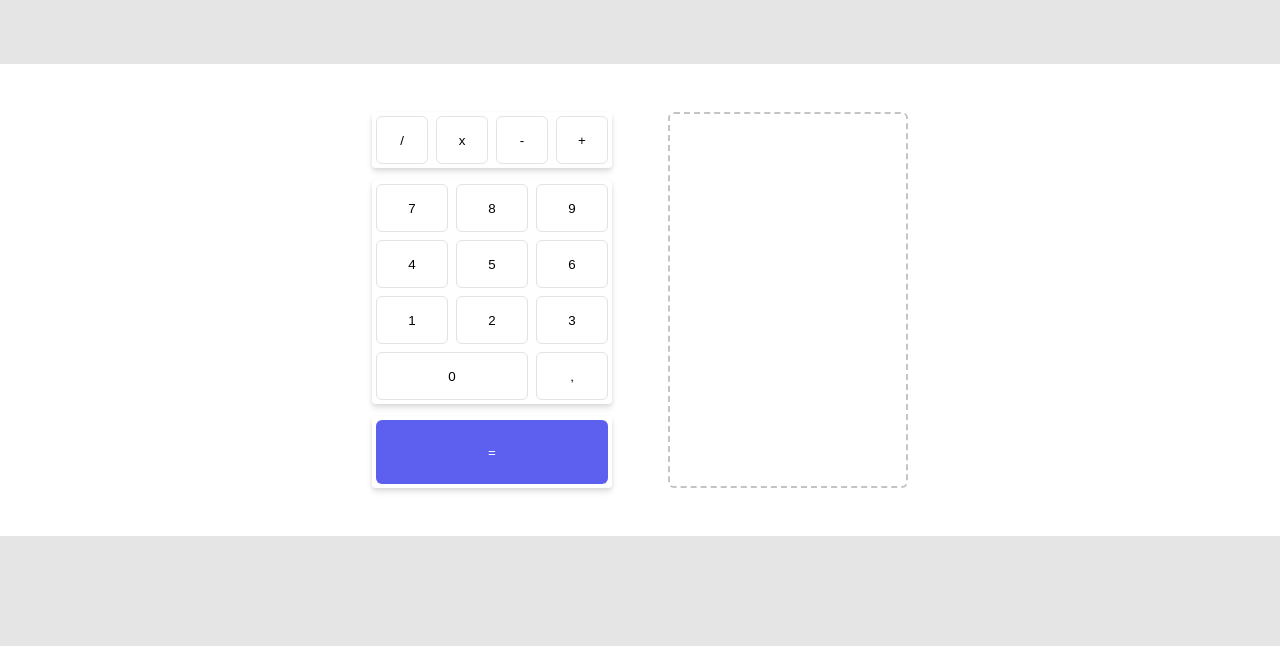
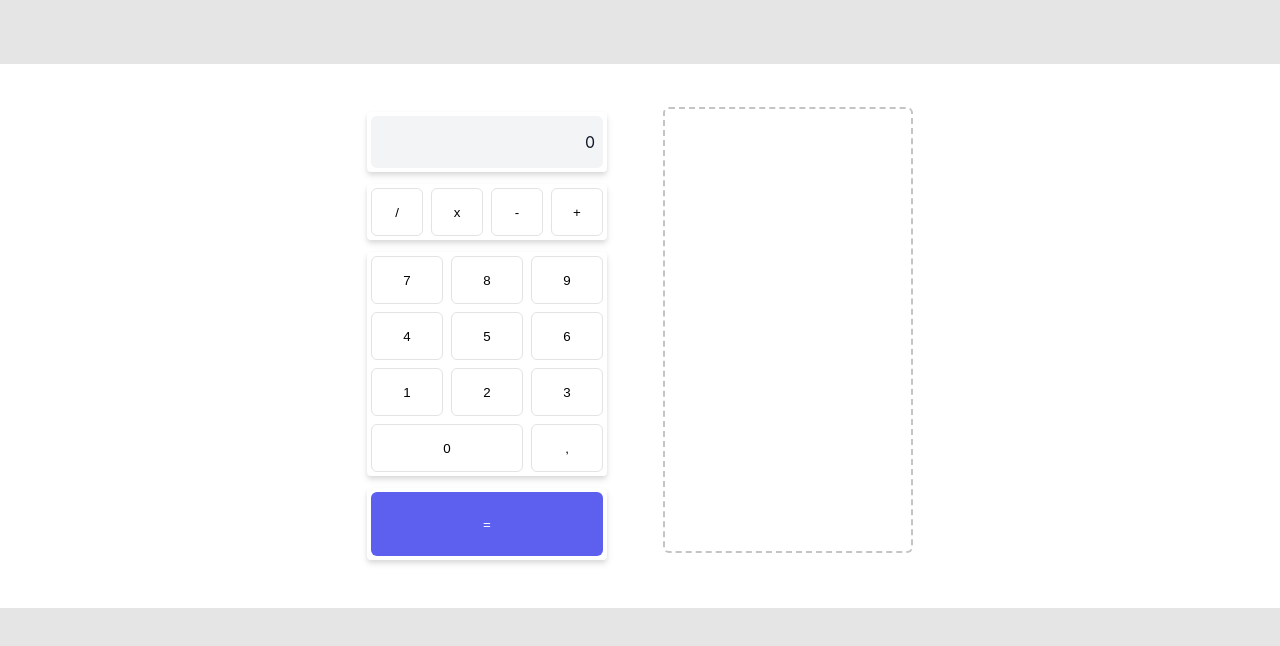
Before and after one commit to vatosarmat/dnd_calculator, a React (Create React App) app: page / in a window 1280 px wide. Shown: the top 646 px of the page. Built offline with nearby package versions, Linux system fonts and the light colour scheme.

Commit message:
Drop elements on Canvas to specific pos

```diff
--- a/src/App.tsx
+++ b/src/App.tsx
@@ -19,7 +19,7 @@ const StyledBlock = styled.div`
   background-color: ${({ theme: { palette } }) => palette.gray.white};
 
   & > * {
-    width: ${({ theme: { layout } }) => layout.block.width};
+    width: ${({ theme: { layout } }) => layout.block.width}px;
   }
 `
 
--- a/src/components/calculator-block/CalculatorBlock.tsx
+++ b/src/components/calculator-block/CalculatorBlock.tsx
@@ -11,14 +11,16 @@ type StyledBlockProps = {
   content: CalculatorBlockName
   shadow?: boolean
   opacity?: 0.5 | 0.7 | 1
+  transparent?: boolean
 }
 
 const StyledBlock = styled.div<StyledTransient<StyledBlockProps>>`
-  width: ${({ $content, theme: { layout } }) => layout.block.width};
-  height: ${({ $content, theme: { layout } }) => layout.block.height[$content]};
+  width: ${({ $content, theme: { layout } }) => layout.block.width}px;
+  height: ${({ $content, theme: { layout } }) => layout.block.height[$content]}px;
   padding: ${({ theme }) => theme.spacing(0.5)}px;
   border-radius: 4px;
-  background-color: ${({ theme: { palette } }) => palette.gray.white};
+  background-color: ${({ $transparent, theme: { palette } }) =>
+    $transparent ? 'transparent' : palette.gray.white};
   opacity: ${({ $opacity }) => $opacity};
 
   ${({ $shadow }) =>
@@ -43,6 +45,7 @@ export const CalculatorBlock = forwardRef<HTMLDivElement, CalculatorBlockProps>(
       disabled,
       shadow,
       opacity = 1,
+      transparent,
 
       content,
     },
@@ -56,6 +59,7 @@ export const CalculatorBlock = forwardRef<HTMLDivElement, CalculatorBlockProps>(
           opacity,
           shadow,
           content,
+          transparent,
         })}
         ref={ref}
         onDoubleClick={onDoubleClick ? () => onDoubleClick(content) : undefined}
--- /dev/null
+++ b/src/components/calculator-block/blocks/Display.tsx
@@ -0,0 +1,23 @@
+import styled from 'styled-components'
+
+export type DisplayProps = {
+  children?: string
+}
+
+const Display = styled.div<DisplayProps>`
+  display: flex;
+  align-items: center;
+  justify-content: right;
+  padding: ${({ theme }) => theme.spacing()}px;
+  width: 100%;
+  height: 100%;
+  border-radius: ${({ theme: { decoration } }) => decoration.buttonBorderRadius}px;
+  color: ${({ theme: { palette } }) => palette.gray.displayFg};
+  background-color: ${({ theme: { palette } }) => palette.gray.displayBg};
+`
+
+Display.defaultProps = {
+  children: '0',
+}
+
+export default Display
--- a/src/components/calculator-block/helpers.ts
+++ b/src/components/calculator-block/helpers.ts
@@ -2,6 +2,7 @@ import type { FC } from 'react'
 
 import EqualButton from './blocks/EqualButton'
 import ButtonBlock from './blocks/ButtonsBlock'
+import Display from './blocks/Display'
 import type { CalculatorBlockName } from 'state'
 
 export const DRAG_TYPE = 'CALCULATOR_BLOCK'
@@ -17,6 +18,9 @@ export const getCalculatorBlockComponent = (
   switch (name) {
     case 'equal':
       return EqualButton
+    case 'display':
+      //@ts-expect-error display doesn't need disabled
+      return Display
     case 'operations':
       return ButtonBlock.Operations
     case 'digits':
--- a/src/components/controls/Button.tsx
+++ b/src/components/controls/Button.tsx
@@ -19,7 +19,7 @@ const StyledButton = styled.button<ButtonProps>`
 
   border-style: solid;
   border-color: ${({ theme }) => theme.palette.gray.buttonBorder};
-  border-radius: ${({ theme }) => theme.decoration.buttonBorderRadius};
+  border-radius: ${({ theme }) => theme.decoration.buttonBorderRadius}px;
 
   ${({ $primary, theme: { palette, decoration } }) =>
     $primary
--- a/src/components/ui-panes/Canvas.tsx
+++ b/src/components/ui-panes/Canvas.tsx
@@ -1,23 +1,159 @@
-import { useReducer, Reducer, useContext } from 'react'
+import {
+  useReducer,
+  Reducer,
+  useContext,
+  useState,
+  PropsWithChildren,
+  FC,
+  useRef,
+  RefCallback,
+  useEffect,
+} from 'react'
 import { useDrop } from 'react-dnd'
-import styled from 'styled-components'
+import type { Identifier } from 'dnd-core'
+import styled, { css } from 'styled-components'
 
-import { CalculatorBlock, DragItem, DRAG_TYPE } from 'components/calculator-block'
-import { CalculatorBlockName, DispatchContext } from 'state'
+import {
+  DraggableCalculatorBlock,
+  DragItem,
+  DRAG_TYPE,
+} from 'components/calculator-block'
+import { CalculatorBlockName, DispatchContext, calculatorBlockNameValues } from 'state'
 
-const StyledBlock = styled.div`
-  display: flex;
-  flex-direction: column;
-  outline-width: 2px;
-  outline-style: dashed;
-  outline-color: ${({ theme: { palette } }) => palette.gray.canvasBorder};
-  outline-offset: -2px;
-  border-radius: ${({ theme: { decoration } }) => decoration.buttonBorderRadius};
+type DropAreaItemDivProps = {
+  $grow?: boolean
+}
+
+const DropAreaItemDiv = styled.div<DropAreaItemDivProps>`
+  position: relative;
+  ${({ $grow, theme }) =>
+    $grow &&
+    css`
+      flex-grow: 1;
+    `}
 `
 
-const Item = styled.div<{ $order: number }>`
-  order: ${({ $order }) => $order};
+type HrProps = {
+  $pos: 'none' | 'above' | 'below'
+}
+
+const Hr = styled.div<HrProps>`
+  width: ${({ theme: { layout } }) => layout.block.width + 4}px;
+  height: 1px;
+  position: absolute;
+  left: -2px;
+  z-index: 100;
+  background-color: ${({ theme }) => theme.palette.primary};
+
+  ${({ $pos }) =>
+    $pos === 'above'
+      ? css`
+          top: 0;
+        `
+      : $pos === 'below'
+      ? css`
+          bottom: -1px;
+        `
+      : css`
+          visibility: hidden;
+        `}
+
+  &::before {
+    content: '';
+    width: 4px;
+    height: 4px;
+    position: absolute;
+    left: 0;
+    top: -1.5px;
+    z-index: 101;
+    transform: rotate(45deg);
+    background-color: ${({ theme }) => theme.palette.primary};
+  }
+
+  &::after {
+    content: '';
+    width: 4px;
+    height: 4px;
+    position: absolute;
+    right: 0;
+    top: -1.5px;
+    z-index: 101;
+    transform: rotate(45deg);
+    background-color: ${({ theme }) => theme.palette.primary};
+  }
 `
+
+Hr.defaultProps = {
+  $pos: 'none',
+}
+
+type DropAreaItemProps = PropsWithChildren<{
+  noHr?: boolean
+  onDrop: (blockName: CalculatorBlockName, pos: 'above' | 'below') => void
+}>
+
+const DropAreaItem: FC<DropAreaItemProps> = ({ children, onDrop, noHr }) => {
+  const dropAreaElementRef = useRef<HTMLDivElement | null>(null)
+  const [hrPos, setHrPos] = useState<HrProps['$pos']>('none')
+  const [{ handlerId, isHovering, item }, drop] = useDrop<
+    DragItem,
+    void,
+    { handlerId: Identifier | null; isHovering: boolean; item: CalculatorBlockName }
+  >({
+    accept: DRAG_TYPE,
+    collect(monitor) {
+      return {
+        handlerId: monitor.getHandlerId(),
+        isHovering: monitor.canDrop() && monitor.isOver(),
+        item: monitor.getItem(),
+      }
+    },
+    hover(draggedItem: DragItem, monitor) {
+      if (!dropAreaElementRef.current) {
+        return
+      }
+
+      const dropAreaBoundingRect = dropAreaElementRef.current?.getBoundingClientRect()
+      const dropAreaMiddleY = (dropAreaBoundingRect.bottom - dropAreaBoundingRect.top) / 2
+      const draggedItemInViewportPos = monitor.getClientOffset()!
+      const draggedItemInDropAreaPos =
+        draggedItemInViewportPos.y - dropAreaBoundingRect.top
+
+      setHrPos(draggedItemInDropAreaPos >= dropAreaMiddleY ? 'below' : 'above')
+    },
+    drop(item, monitor) {
+      //actually it should never be 'none'
+      onDrop(item.calculatorBlockName, hrPos === 'none' ? 'below' : hrPos)
+    },
+  })
+  useEffect(() => {
+    if (!isHovering) {
+      setHrPos('none')
+    }
+  }, [isHovering])
+
+  const callbackRef: RefCallback<HTMLDivElement> = el => {
+    if (el) {
+      dropAreaElementRef.current = el
+      drop(el)
+    }
+  }
+
+  if (children) {
+    return (
+      <DropAreaItemDiv ref={callbackRef}>
+        {children}
+        <Hr $pos={hrPos} />
+      </DropAreaItemDiv>
+    )
+  }
+
+  return (
+    <DropAreaItemDiv ref={callbackRef} $grow>
+      {!noHr && <Hr $pos={hrPos === 'below' ? 'above' : hrPos} />}
+    </DropAreaItemDiv>
+  )
+}
 
 type State = CalculatorBlockName[]
 
@@ -26,62 +162,125 @@ const initialState: State = []
 type Action =
   | {
       type: 'drop'
-      payload: CalculatorBlockName
+      payload: { blockName: CalculatorBlockName; to?: number }
     }
   | {
       type: 'return'
-      payload: CalculatorBlockName
+      payload: { blockName: CalculatorBlockName }
+    }
+  | {
+      type: 'move'
+      payload: {
+        from: number
+        to: number
+      }
     }
 
 export const reducer: Reducer<State, Action> = (state, { type, payload }) => {
   switch (type) {
     case 'drop': {
-      return [...state, payload]
+      const { blockName, to } = payload
+      if (to) {
+        const a = state.slice(0, to)
+        const b = state.slice(to)
+        return [...a, blockName, ...b]
+      }
+      return [...state, blockName]
+    }
+    case 'move': {
+      const { from, to } = payload
+      if (from === to) {
+        return state
+      }
+      const [min, max] = from > to ? [to, from] : [from, to]
+      const a = state.slice(0, min)
+      const b = state.slice(min + 1, max)
+      const c = max < state.length - 1 ? state.slice(max + 1) : []
+      return [...a, state[max], ...b, state[min], ...c]
     }
     case 'return': {
-      return state.filter(block => block !== payload)
+      return state.filter(block => block !== payload.blockName)
     }
   }
 }
 
+type CanvasDivProps = {
+  $hoverDrop?: boolean
+}
+
+const CanvasDiv = styled.div<CanvasDivProps>`
+  height: ${({ theme }) => {
+    const { height } = theme.layout.block
+    const gap = theme.spacing()
+    return Object.values(height).reduce((ac, v) => ac + v + gap, 0) - gap
+  }}px;
+  display: flex;
+  flex-direction: column;
+  border: 2px dashed ${({ theme: { palette } }) => palette.gray.canvasBorder};
+  border-radius: ${({ theme: { decoration } }) => decoration.buttonBorderRadius}px;
+  padding: 3px;
+  box-sizing: content-box;
+  position: relative;
+  top: -5px;
+
+  background-color: ${({ $hoverDrop, theme: { palette } }) =>
+    $hoverDrop ? palette.sky : 'transparent'};
+`
+
 const Canvas: React.FC = () => {
   const dispatch = useContext(DispatchContext)
   const [blocks, localDispatch] = useReducer(reducer, initialState)
-  const [, dropTarget] = useDrop<DragItem>(
+  const [{ isOver }, dropTarget] = useDrop<DragItem, unknown, { isOver: boolean }>(
     () => ({
       accept: DRAG_TYPE,
-      drop: (item: DragItem) => {
-        localDispatch({ type: 'drop', payload: item.calculatorBlockName })
-        dispatch({
-          type: 'drop',
-          payload: {
-            blockName: item.calculatorBlockName,
-          },
-        })
+      collect: monitor => {
+        return {
+          isOver: monitor.isOver(),
+        }
       },
-      collect: monitor => ({
-        /* isOver: monitor.isOver(), */
-        /* canDrop: monitor.canDrop(), */
-      }),
-    }),
-    []
+    })
   )
 
   const onDoubleClick = (blockName: CalculatorBlockName) => {
-    localDispatch({ type: 'return', payload: blockName })
+    localDispatch({ type: 'return', payload: { blockName } })
     dispatch({ type: 'return', payload: { blockName } })
   }
 
+  const onDrop =
+    (index?: number) => (blockName: CalculatorBlockName, pos: 'above' | 'below') => {
+      const to = typeof index === 'number' ? index + (pos === 'above' ? 0 : 1) : undefined
+      console.log(to)
+      localDispatch({
+        type: 'drop',
+        payload: { blockName, to },
+      })
+      dispatch({
+        type: 'drop',
+        payload: {
+          blockName,
+        },
+      })
+    }
+
   return (
-    <StyledBlock ref={dropTarget}>
-      {blocks.map((blockName, pos) => {
+    <CanvasDiv $hoverDrop={isOver} ref={dropTarget}>
+      {blocks.map((blockName, index) => {
         return (
-          <Item key={blockName} $order={pos + 1}>
-            <CalculatorBlock disabled content={blockName} onDoubleClick={onDoubleClick} />
-          </Item>
+          <DropAreaItem key={blockName} onDrop={onDrop(index)}>
+            <DraggableCalculatorBlock
+              transparent
+              key={blockName}
+              disabled
+              content={blockName}
+              onDoubleClick={onDoubleClick}
+            />
+          </DropAreaItem>
         )
       })}
-    </StyledBlock>
+      {blocks.length < calculatorBlockNameValues.length && (
+        <DropAreaItem noHr={blocks.length === 0} onDrop={onDrop()} />
+      )}
+    </CanvasDiv>
   )
 }
 
--- a/src/state/model.ts
+++ b/src/state/model.ts
@@ -1,4 +1,9 @@
-export const calculatorBlockNameValues = ['operations', 'digits', 'equal'] as const
+export const calculatorBlockNameValues = [
+  'display',
+  'operations',
+  'digits',
+  'equal',
+] as const
 export type CalculatorBlockName = typeof calculatorBlockNameValues[number]
 
 export const uiPaneNameValues = ['palette', 'canvas'] as const
--- a/src/state/reducer.ts
+++ b/src/state/reducer.ts
@@ -10,6 +10,7 @@ export const initialState: State = {
     operations: 'palette',
     digits: 'palette',
     equal: 'palette',
+    display: 'palette',
   },
 }
 
--- a/src/theme.ts
+++ b/src/theme.ts
@@ -6,21 +6,23 @@ const theme: DefaultTheme = {
   },
   layout: {
     block: {
-      width: '240px',
+      width: 240,
       height: {
-        operations: '56px',
-        digits: '224px',
-        equal: '72px',
+        operations: 56,
+        digits: 224,
+        equal: 72,
+        display: 60,
       },
     },
     //for various paddings and gaps
     spacing: 8,
   },
   decoration: {
-    buttonBorderRadius: '6px',
+    buttonBorderRadius: 6,
   },
   palette: {
     primary: '#5d5fef',
+    sky: '#f0f9ff',
     gray: {
       black: '#000000',
       white: '#ffffff',
--- a/tsconfig.json
+++ b/tsconfig.json
@@ -21,8 +21,7 @@
         "name": "@styled/typescript-styled-plugin",
         "lint": {
           "unknownProperties": "error",
-          "duplicateProperties": "warning",
-          "emptyRules": "warning"
+          "duplicateProperties": "warning"
         }
       }
     ]
```
Also changed, not shown: src/components/controls/Display.tsx (deleted, +0 -9 lines), src/styled.d.ts (+7 -5 lines).
